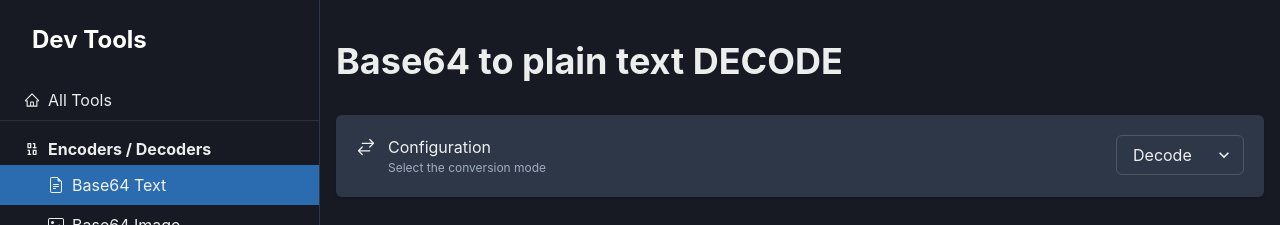
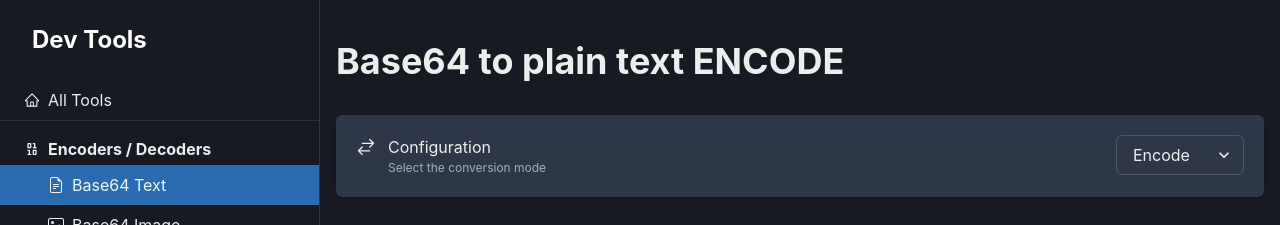
Before and after one commit to PabloMazariegos/dev-tools, a React (Vite) app: page /encoders/base64-text in a window 1280 px wide. Shown: the top 225 px of the page. Built offline with nearby package versions, Linux system fonts and the light colour scheme.

Commit message:
refactor - move the configurator implementation logic outside the custom hook, remove custom hook

```diff
--- a/src/components/ConfigurationSelector/ConfigurationSelector.tsx
+++ b/src/components/ConfigurationSelector/ConfigurationSelector.tsx
@@ -1,14 +1,14 @@
 import { Box, Card, CardBody, Flex, Icon, Select, Text } from '@chakra-ui/react';
 import { IconType } from 'react-icons';
-import { Configurator } from '@/types/configurator-selector';
+import { ConfiguratorItem, ConfiguratorItemValue } from '@/types/configurator-selector';
 
 interface ConfigurationSelectorProps {
   icon: IconType;
   label: string;
   hint?: string;
-  options: Configurator;
+  options: ConfiguratorItem[];
   onChange: (value: React.ChangeEvent<HTMLSelectElement>) => void;
-  value: string;
+  value: ConfiguratorItemValue;
 }
 
 const ConfigurationSelector: React.FC<ConfigurationSelectorProps> = ({
--- a/src/hooks/useConfigurator.hook.ts
+++ /dev/null
@@ -1,18 +0,0 @@
-import { ConfiguratorItemValue, isConfiguratorItemValue } from '@/types/configurator-selector';
-import React from 'react';
-
-const useConfigurator = <T extends ConfiguratorItemValue>(defaultValue: T) => {
-  const [configuration, setConfiguration] = React.useState<T>(defaultValue);
-
-  const handleOnChange = (value: React.ChangeEvent<HTMLSelectElement>) => {
-    const selectedConfiguration = value.target.value;
-
-    if (isConfiguratorItemValue(selectedConfiguration)) {
-      setConfiguration(selectedConfiguration as T);
-    }
-  };
-
-  return [configuration, handleOnChange] as const;
-};
-
-export default useConfigurator;
--- a/src/types/configurator-selector.ts
+++ b/src/types/configurator-selector.ts
@@ -1,5 +1,4 @@
-export const ENCODE_DECODE_VALUES = ['ENCODE', 'DECODE'] as const;
-export type EncodeDecode = (typeof ENCODE_DECODE_VALUES)[number];
+export type EncodeDecode = 'ENCODE' | 'DECODE';
 
 export type ConfiguratorItemValue = EncodeDecode;
 
@@ -7,9 +6,3 @@ export type ConfiguratorItem = {
   key: string;
   value: ConfiguratorItemValue;
 };
-
-export type Configurator = ConfiguratorItem[];
-
-export function isConfiguratorItemValue(value: any): value is ConfiguratorItemValue {
-  return ENCODE_DECODE_VALUES.includes(value as EncodeDecode);
-}
--- a/src/views/encoders-decoders/Base64TextView.tsx
+++ b/src/views/encoders-decoders/Base64TextView.tsx
@@ -2,15 +2,26 @@ import ConfigurationSelector from '@/components/ConfigurationSelector/Configurat
 import { Heading } from '@chakra-ui/react';
 import { HiArrowsRightLeft } from 'react-icons/hi2';
 import { encodeDecodeConfiguratorItems } from '@/config/configurator-selector.config';
-import useConfigurator from '@/hooks/useConfigurator.hook';
 import { EncodeDecode } from '@/types/configurator-selector';
+import React from 'react';
 
 const base64TextView = () => {
-  const [configuration, handleOnChange] = useConfigurator<EncodeDecode>('DECODE');
+  const [configuration, setConfiguration] = React.useState<EncodeDecode>('ENCODE');
+
+  const handleOnChange = (value: React.ChangeEvent<HTMLSelectElement>) => {
+    const selectedConfiguration = value.target.value as EncodeDecode;
+
+    if (selectedConfiguration && (selectedConfiguration === 'ENCODE' || selectedConfiguration === 'DECODE')) {
+      setConfiguration(selectedConfiguration);
+    }
+  };
 
   return (
     <>
-      <Heading size='xl' marginBottom='8'>
+      <Heading
+        size='xl'
+        marginBottom='8'
+      >
         Base64 to plain text {configuration}
       </Heading>
 
```
